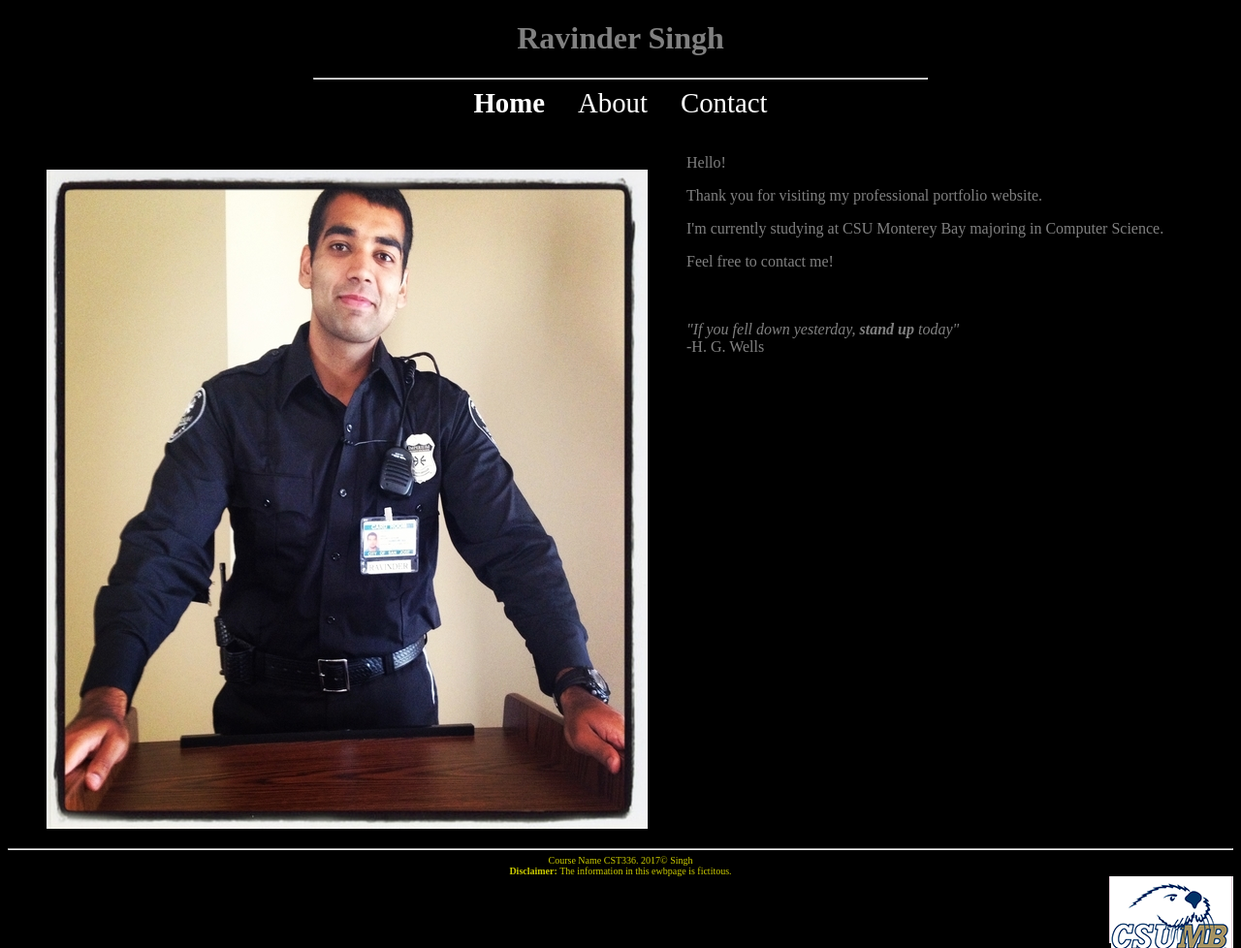
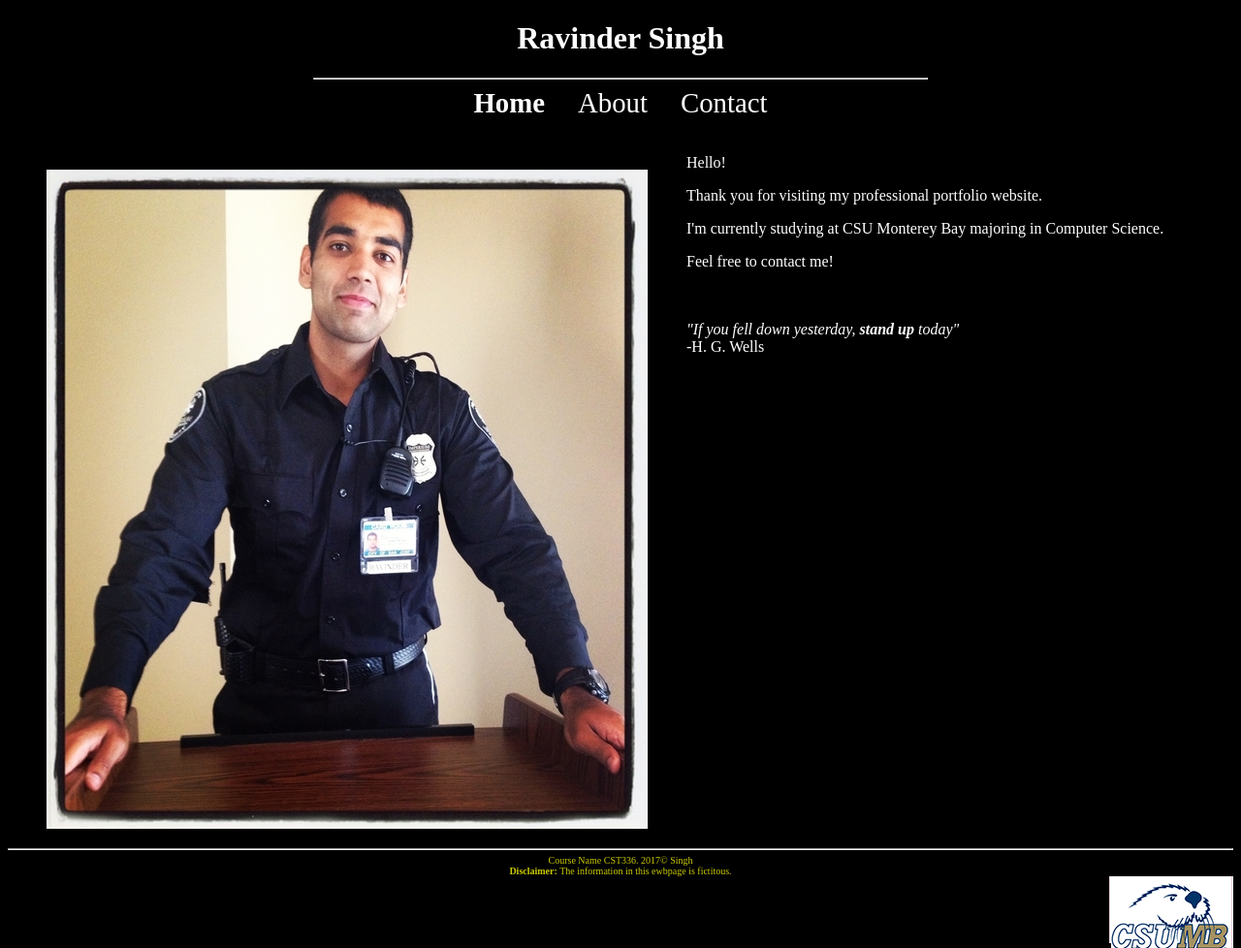
Before and after one commit to Singh81/cst336, a PHP site: page / in a window 1280 px wide. Shown: the whole page at 97% size. Run offline with PHP 8.4, Linux system fonts and the light colour scheme.

Commit message:
test commit

```diff
--- a/style.css
+++ b/style.css
@@ -1,7 +1,7 @@
 body
 {
     background-color: black;
-    color: gray;
+    color: white;
 }
 
 header , nav , footer
```
